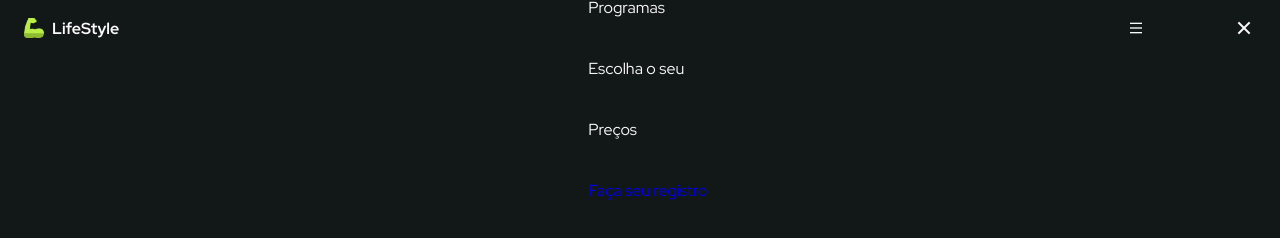
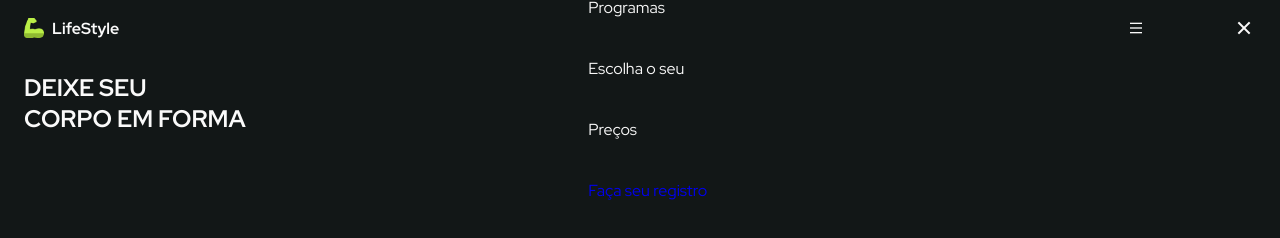
Before and after one commit to GuilhermeAmarilho/LifeStyle, a plain HTML site: page index.html in a window 1280 px wide. Drawn offline with nearby package versions, Linux system fonts and the light colour scheme.

```diff
--- a/index.html
+++ b/index.html
@@ -57,7 +57,16 @@
         <main class="main">
             <!--==================== HOME ====================-->
             <section class="home section" id="home">
-
+                <div class="home__container container grid">
+                    <div class="home__data">
+                        <h2 class="home__subtitle">
+                            DEIXE SEU
+                        </h2>
+                        <h1 class="home__title">
+                            CORPO EM FORMA
+                        </h1>
+                    </div>
+                </div>
             </section>
 
             <!--==================== LOGOS ====================-->
```
